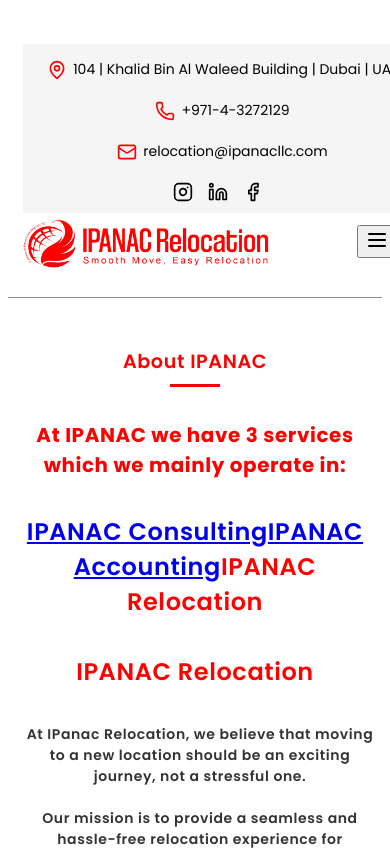
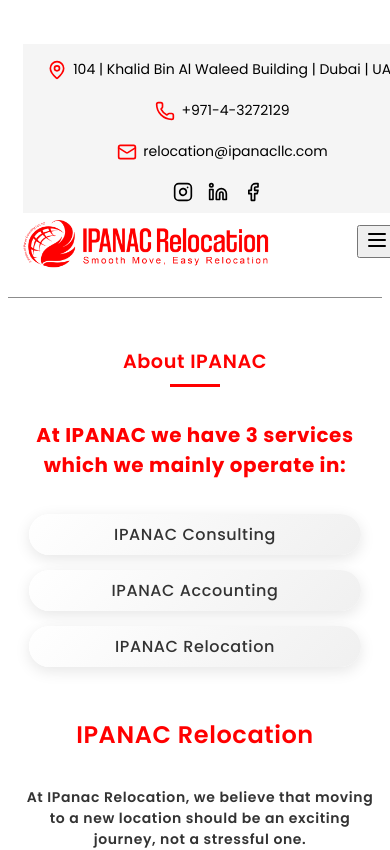
Before and after one commit to Mir-pes/ipanac-1, a React (Vite) app: page /about in a window 390 px wide. Shown: the top 850 px of the page. Built offline with nearby package versions, Linux system fonts and the light colour scheme.

Commit message:
Update about.css

```diff
--- a/src/about.css
+++ b/src/about.css
@@ -2,6 +2,7 @@
   display: flex;
   justify-content: center;
   margin-top: 30px;
+  overflow: auto;
 }
 
 .about {
@@ -80,16 +81,15 @@
   text-align: center;
   align-items: center;
   margin-left: 10px;
-
 }
 
 .image-container {
   display: flex;
   justify-content: center;
   align-items: center;
-  max-width: 1100px; /* Changed from fixed width to max-width */
-  width: 100%; /* Allow it to scale down */
-  height: auto; /* Changed from fixed height to auto */
+  max-width: 1100px;
+  width: 100%;
+  height: auto;
   margin-top: 21px;
 }
 
@@ -107,7 +107,7 @@
   font-size: 32px;
 }
 
-.Work{
+.Work {
   margin-top: 8px;
 }
 
@@ -118,7 +118,7 @@
   padding: 12px 23px;
   border-radius: 16.5px;
   font-size: 20px;
-  background:linear-gradient(to right ,red,darkred);
+  background: linear-gradient(to right, red, darkred);
   color: white;
   font-weight: 510;
   border: none;
@@ -129,7 +129,6 @@
   letter-spacing: 0.6px;
   align-items: center;
   width: 140px;
-  /* Removed height: 18px; let padding define height */
   text-decoration: none !important;
 }
 
@@ -167,17 +166,15 @@
   margin-right: 385px;
 }
 
-.content{
+.content {
   margin-right: 23px;
 }
 
 .story-container {
-  margin-top: 20px;
-  padding: 40px 80px;
+  margin-top: 10px;
+  padding: 10px 80px;
   text-align: center;
 }
-
-
 
 .story-container::before {
   content: "";
@@ -290,6 +287,56 @@
   line-height: 1.5;
 }
 
+/* Modern CSS for Domain Links */
+.domain-links {
+  display: flex;
+  flex-wrap: wrap;
+  justify-content: center;
+  gap: 20px;
+  margin-top: 15px;
+  margin-bottom: 15px;
+}
+
+.domain-link {
+  text-decoration: none;
+  color: #333;
+  font-size: 16px;
+  font-weight: 500;
+  padding: 8px 16px;
+  background: linear-gradient(135deg, #ffffff, #f0f0f0);
+  border-radius: 25px;
+  box-shadow: 0 4px 15px rgba(0, 0, 0, 0.1);
+  transition: all 0.3s ease;
+  position: relative;
+  overflow: hidden;
+}
+
+.domain-link::before {
+  content: '';
+  position: absolute;
+  top: 0;
+  left: -100%;
+  width: 100%;
+  height: 100%;
+  background: linear-gradient(120deg, transparent, rgba(255, 0, 0, 0.2), transparent);
+  transition: all 0.5s ease;
+}
+
+.domain-link:hover {
+  color: red;
+  transform: translateY(-3px);
+  box-shadow: 0 6px 20px rgba(0, 0, 0, 0.15);
+}
+
+.domain-link:hover::before {
+  left: 100%;
+}
+
+.domain-link:active {
+  transform: translateY(1px);
+  box-shadow: 0 2px 10px rgba(0, 0, 0, 0.1);
+}
+
 /* Media Queries for Responsiveness */
 @media (max-width: 992px) {
   .values-grid {
@@ -339,11 +386,11 @@
   }
 
   .statement-heading1::after {
-    width: 50px; /* Reset to initial width on mobile */
+    width: 50px;
   }
 
   .statement-heading1:hover::after {
-    width: 178px; /* Adjust hover effect for mobile */
+    width: 178px;
   }
 
   .story-content {
@@ -367,6 +414,17 @@
   .value-card p {
     font-size: 14px;
   }
+
+  .domain-links {
+    flex-direction: column;
+    align-items: center;
+    gap: 15px;
+  }
+
+  .domain-link {
+    width: 80%;
+    text-align: center;
+  }
 }
 
 @media (max-width: 576px) {
```
